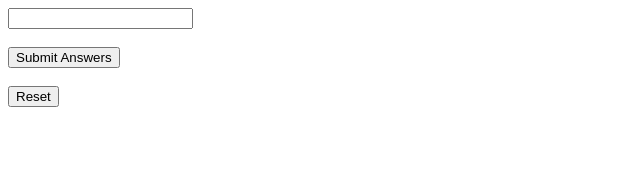
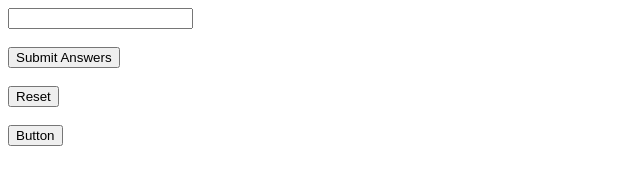
Before and after one commit to faridamuss/Advancing-HTML-skills, a plain HTML site: page HTML&CSS/submitButtons.html in a window 1280 px wide. Shown: the whole page, without its empty margins (0-640 px from the left). Drawn offline with Linux system fonts and the light colour scheme.

Commit message:
Add 'button' input type as a button that has no action associated with it

```diff
--- a/HTML&CSS/submitButtons.html
+++ b/HTML&CSS/submitButtons.html
@@ -11,6 +11,7 @@
         <label for="name"><input type="text" name="name" id="name"><br><br>
         <input type="submit" value="Submit Answers"><br><br>
         <input type="reset" value="Reset"><br><br>
+        <input type="button" value="Button"><br><br>
     </form>
 </body>
 </html>
```
